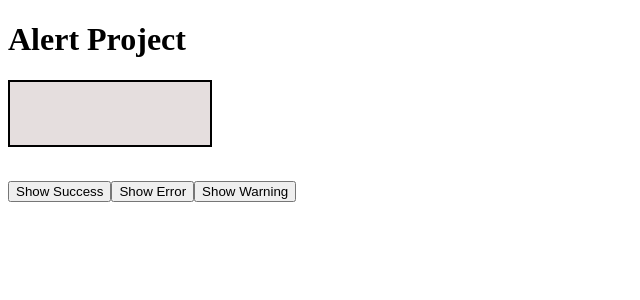
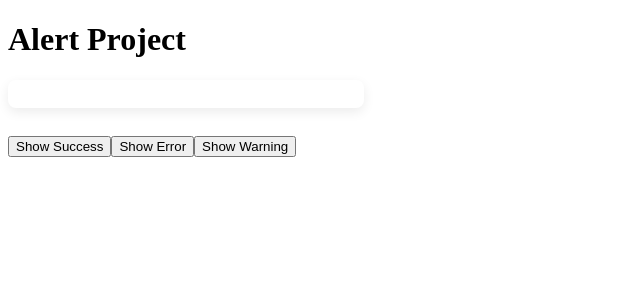
Before and after one commit to muskan-chouhan/react, a React (Vite) app in the folder 37-project-alert/: page / in a window 1280 px wide. Shown: the top 300 px of the page, without its empty margins (0-640 px from the left). Built offline with nearby package versions, Linux system fonts and the light colour scheme.

Commit message:
complete design

```diff
--- a/37-project-alert/src/Alert.jsx
+++ b/37-project-alert/src/Alert.jsx
@@ -4,7 +4,7 @@ const Alert = ({ msg, type }) => {
     return (
         <>
             <div>
-                <p className={`${style.para} ${style[type]}`}>
+                <p className={`${style.alert} ${style[type]}`}>
                     {msg}
                 </p>
             </div>
--- a/37-project-alert/src/css/alert.module.css
+++ b/37-project-alert/src/css/alert.module.css
@@ -1,28 +1,48 @@
-.para{
-    width: 200px;
-    height: 63px;
-    background: #e5dede;
-    display: flex;
-    align-items: center;
-    justify-content: space-around;
-    border: 2px solid black;
-
+.alert {
+  width: 320px;
+  padding: 14px 18px;
+  border-radius: 8px;
+  display: flex;
+  align-items: center;
+  justify-content: space-between;
+  font-size: 14px;
+  font-weight: 500;
+  margin: 10px 0;
+  box-shadow: 0 4px 12px rgba(0, 0, 0, 0.08);
+  transition: 0.3s ease;
 }
 
-
-.green{
-    color:green;
-    background-color: white;
-    border: 2px solid green ;
-}
-.red{
-    color:red;
-    background-color: white;
-    border: 2px solid red ;
+/* SUCCESS */
+.green {
+  background-color: #e6f9ec;
+  color: #1b7a3c;
+  border-left: 6px solid #1b7a3c;
 }
 
-.blue{
-    color:blue;
-    background-color: white;
-    border: 2px solid blue ;
+/* ERROR */
+.red {
+  background-color: #fdecea;
+  color: #b42318;
+  border-left: 6px solid #b42318;
 }
+
+/* WARNING */
+.blue {
+  background-color: #fff8e6;
+  color: #b76e00;
+  border-left: 6px solid #b76e00;
+}
+
+/* Close button */
+.closeBtn {
+  cursor: pointer;
+  font-weight: bold;
+  font-size: 16px;
+  margin-left: 12px;
+  opacity: 0.6;
+  transition: 0.2s ease;
+}
+
+.closeBtn:hover {
+  opacity: 1;
+}
```
